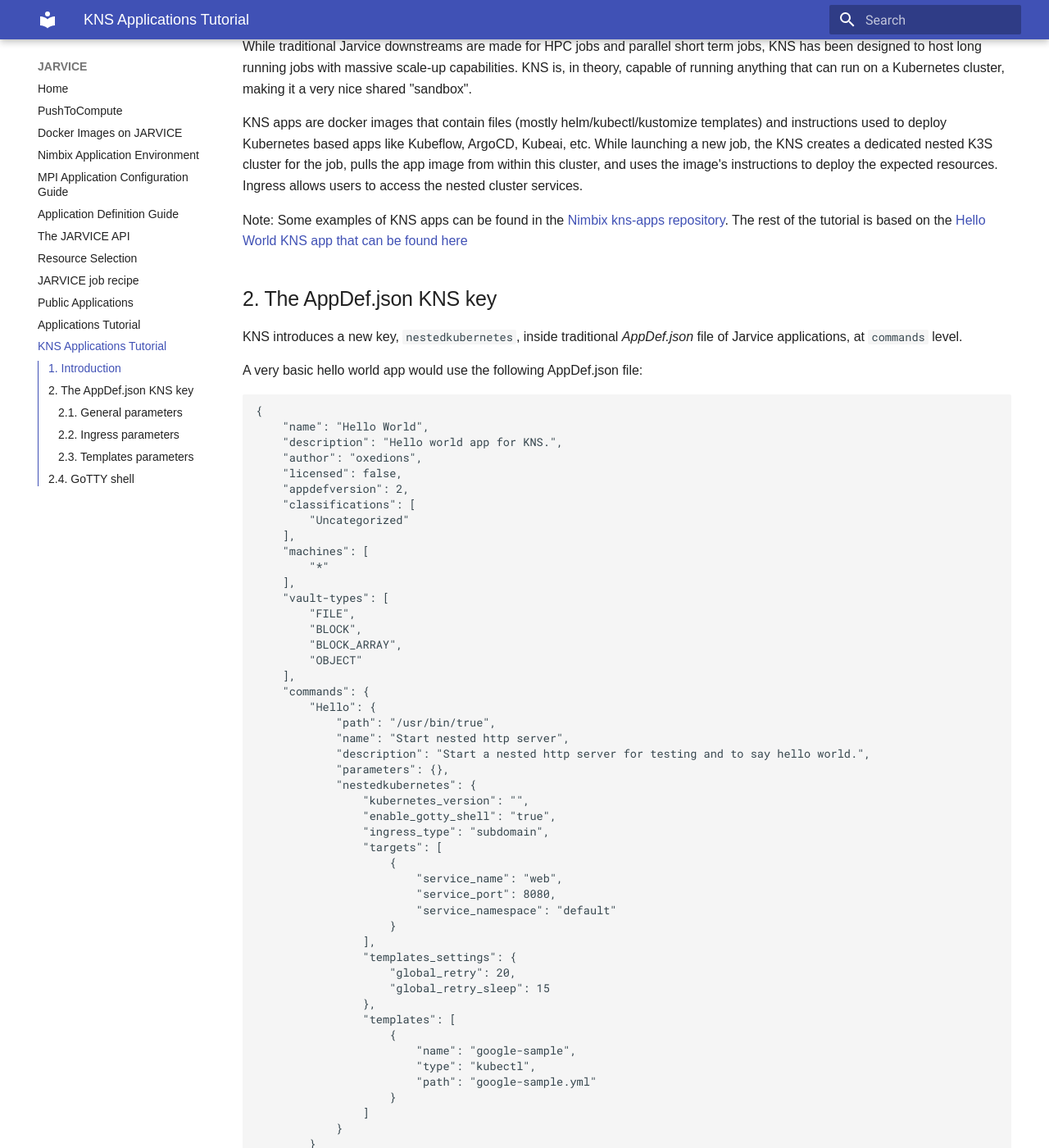
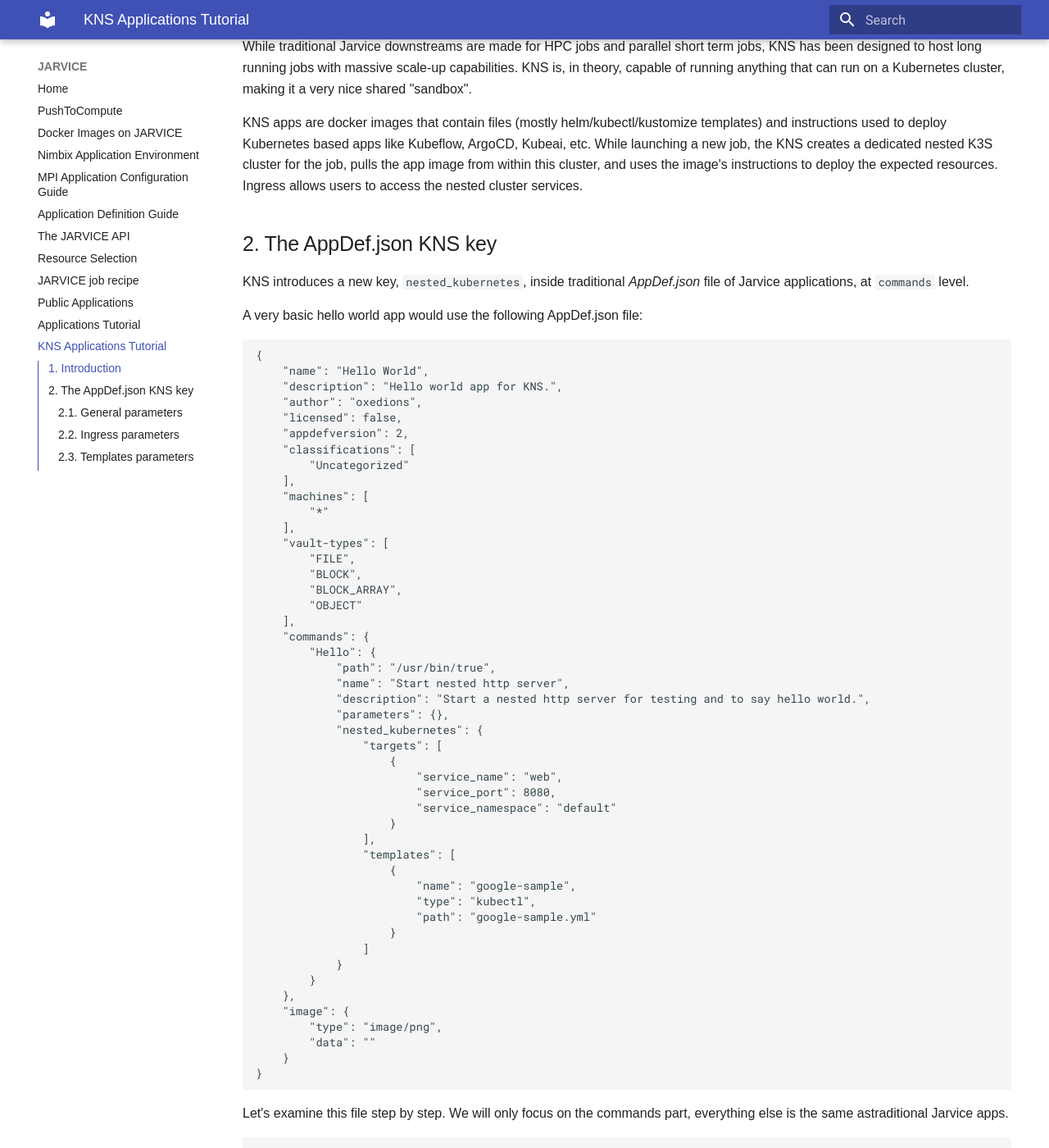
Before and after one commit to nimbix/jardoc, an MkDocs documentation site: the page built from docs/kns_apps_tutorial.md, in a window 1280 px wide and 1400 px high, scrolled down 746 px. Shown: the whole window at 82% size. Built offline with MkDocs 1.6.1 and Material for MkDocs 9.7.7, drawn with Linux system fonts in a browser that asks for light colours; some of the changed text lies outside the part shown.

Commit message:
JAR-10222 Simplify KNS doc

````diff
--- a/docs/kns_apps_tutorial.md
+++ b/docs/kns_apps_tutorial.md
@@ -17,11 +17,9 @@
 
 KNS apps are docker images that contain files (mostly helm/kubectl/kustomize templates) and instructions used to deploy Kubernetes based apps like Kubeflow, ArgoCD, Kubeai, etc. While launching a new job, the KNS creates a dedicated nested K3S cluster for the job, pulls the app image from within this cluster, and uses the image's instructions to deploy the expected resources. Ingress allows users to access the nested cluster services.
 
-Note: Some examples of KNS apps can be found in the [Nimbix kns-apps repository](https://github.com/nimbix/kns-apps). The rest of the tutorial is based on the [Hello World KNS app that can be found here](https://github.com/nimbix/kns-apps/tree/master/apps/hello_world)
-
 ## 2. The AppDef.json KNS key
 
-KNS introduces a new key, `nestedkubernetes`, inside traditional *AppDef.json* file of Jarvice applications, at `commands` level.
+KNS introduces a new key, `nested_kubernetes`, inside traditional *AppDef.json* file of Jarvice applications, at `commands` level.
 
 A very basic hello world app would use the following AppDef.json file:
 
@@ -50,10 +48,7 @@
             "name": "Start nested http server",
             "description": "Start a nested http server for testing and to say hello world.",
             "parameters": {},
-            "nestedkubernetes": {
-                "kubernetes_version": "",
-                "enable_gotty_shell": "true",
-                "ingress_type": "subdomain",
+            "nested_kubernetes": {
                 "targets": [
                     {
                         "service_name": "web",
@@ -61,10 +56,6 @@
                         "service_namespace": "default"
                     }
                 ],
-                "templates_settings": {
-                    "global_retry": 20,
-                    "global_retry_sleep": 15
-                },
                 "templates": [
                     {
                         "name": "google-sample",
@@ -106,10 +97,7 @@
 `name` and `description` will display as before some details about this entry point, for users to be able to choose between multiple if they exist.
 
 ```json
-            "nestedkubernetes": {
-                "kubernetes_version": "",
-                "enable_gotty_shell": "true",
-                "ingress_type": "subdomain",
+            "nested_kubernetes": {
                 "targets": [
                     {
                         "service_name": "web",
@@ -117,10 +105,6 @@
                         "service_namespace": "default"
                     }
                 ],
-                "templates_settings": {
-                    "global_retry": 20,
-                    "global_retry_sleep": 15
-                },
                 "templates": [
                     {
                         "name": "google-sample",
@@ -131,27 +115,21 @@
             }
 ```
 
-`nestedkubernetes` is the new key that allows to define inside it all needed elements for a Kubernetes based app.
+`nested_kubernetes` is the new key that allows to define inside it all needed elements for a Kubernetes based app.
 Let's see each partsof this new dictionary.
 
 ### 2.1. General parameters
 
 ```json
-            "nestedkubernetes": {
+            "nested_kubernetes": {
                 "kubernetes_version": "",
 ```
 
-* `kubernetes_version` allows to specify the Kubernetes version to be used for the K3S nested cluster. Format is `v1.X.Y` with `X` the major and `Y` the minor versions. For example: `v1.28.11`. Supported versions at this time are v1.30.2, v1.29.6, v1.28.11 and v1.27.15.
+* `kubernetes_version` (optional) allows to specify the Kubernetes version to be used for the K3S nested cluster. Note that only major version are supported, like `v1.30`. Minor version is automatically chosen depending on the KNS tool version.
 
 ### 2.2. Ingress parameters
 
-Ingress parameters allow connecting the app to the external world, by giving the final user the URL to reach the app portal/entry point/API/etc.
-
-```json
-                "ingress_type": "subdomain",
-```
-
-`ingress_type` specifies the type of ingress to be used. By default it is `subdomain`, which means that for each job, the ingress URL will be of format kns-job-XXX.mycluster.example. For now, no other type of ingresses are allowed.
+Ingress parameters allow connecting the app to the external world, by giving the final user the URL to reach the app portal/entry point/API/etc. You need to specify here the target service.
 
 ```json
                 "targets": [
@@ -325,21 +303,3 @@
 ```
 
 Encoding scripts prevents any kind of evaluation issues.
-
-## 2.4. GoTTY shell
-
-It is possible to request a GoTTY shell to be created during the deployment of the application.
-
-```json
-                "enable_gotty_shell": "true",
-```
-
-A GoTTY shell is a web based terminal, that allows the app owner to interact with the nested cluster via command lines.
-
-When the app is running, the app URL will be in the `http://job-kns-XXX.mycluster.example` format by default. The GoTTY shell will be accessible at `http://job-kns-XXX.mycluster.example/gotty-shell`. Credentials to login to the GoTTY shell are provided through the help interface of the running app:
-
-![GottySHell_1](img/apps_tutorial/kns/gotty_shell_1.png)
-
-![GottySHell_1](img/apps_tutorial/kns/gotty_shell_2.png)
-
-Note that the GoTTY shell can only be created if the local cluster administrator allowed it during the KNS main deployment.
````
